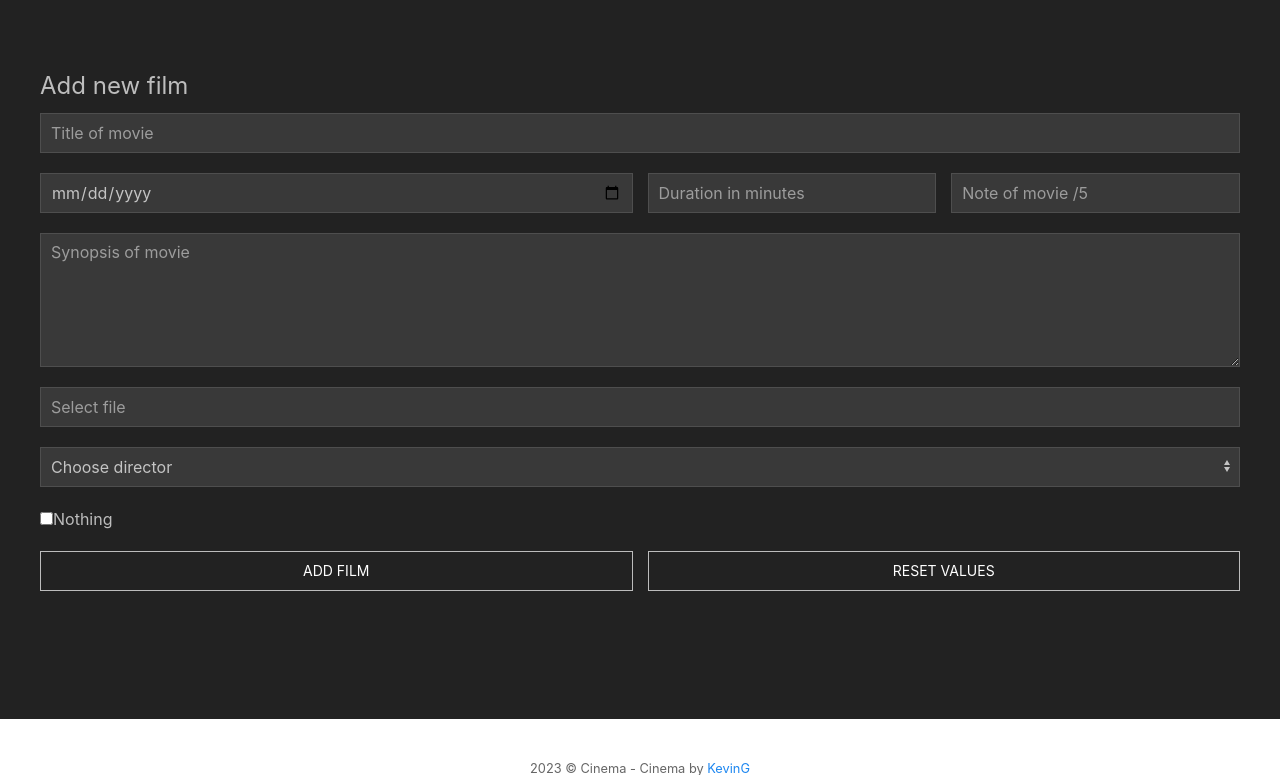
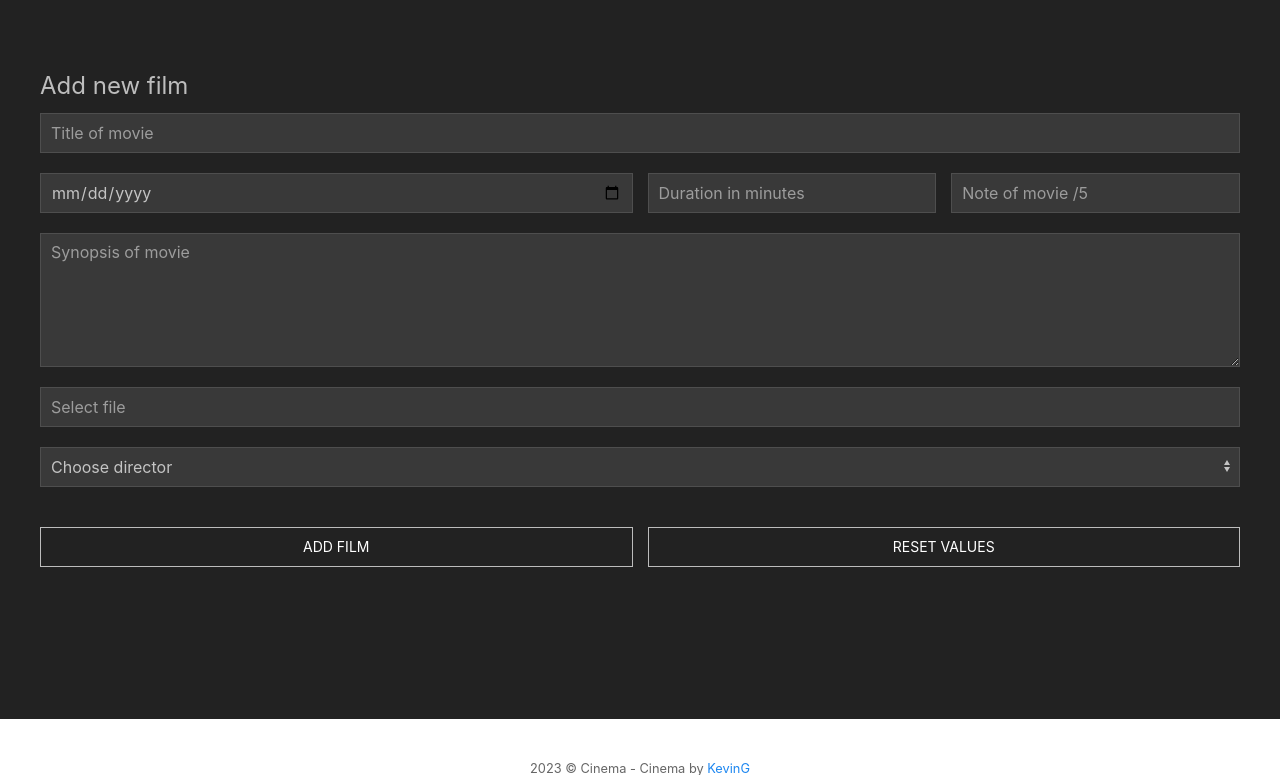
Before and after one commit to DenZaiyy/SQL_Cinema, a PHP site: template view/film/addFilm.php in a window 1280 px wide. Shown: the part 81-856 px from the top of the page. Run offline with PHP 8.4, Linux system fonts and the light colour scheme; the template is opened without the code that fills it, so the values that code supplies are empty; some libraries are stand-ins or nearby versions.

Commit message:
re-adjust code

```diff
--- a/view/actor/addActor.php
+++ b/view/actor/addActor.php
@@ -39,7 +39,7 @@ ob_start();
                     <option value="">Choose a film</option>
                     <?php foreach ($films as $film) { ?>
                         <option value="<?= $film['id_film'] ?>"><?= $film['title'] ?></option>
-                    <? } ?>
+                    <?php } ?>
                 </select>
             </div>
             <div class="uk-margin-small uk-width-1-3">
@@ -48,7 +48,7 @@ ob_start();
                     <option value="default">Choose a role</option>
                     <?php foreach ($roles as $role) { ?>
                         <option value="<?= $role['id_role'] ?>"><?= $role['label'] ?></option>
-                    <? } ?>
+                    <?php } ?>
                 </select>
             </div>
             <div class="uk-margin-small uk-width-1-2">
--- a/view/film/addFilm.php
+++ b/view/film/addFilm.php
@@ -35,7 +35,6 @@ ob_start();
                 </select>
             </div>
             <div class="uk-margin-small uk-width-1-1">
-                <label for="default"><input type="checkbox" name="default" value="">Nothing</label>
                 <?php foreach ($genres as $genre) { ?>
                     <label class="uk-margin-small-left"><input class="uk-checkbox" type="checkbox" name="id_genre" value="<?= $genre['id_genre'] ?>"> <?= $genre['label'] ?></label>
                 <?php } ?>
```
